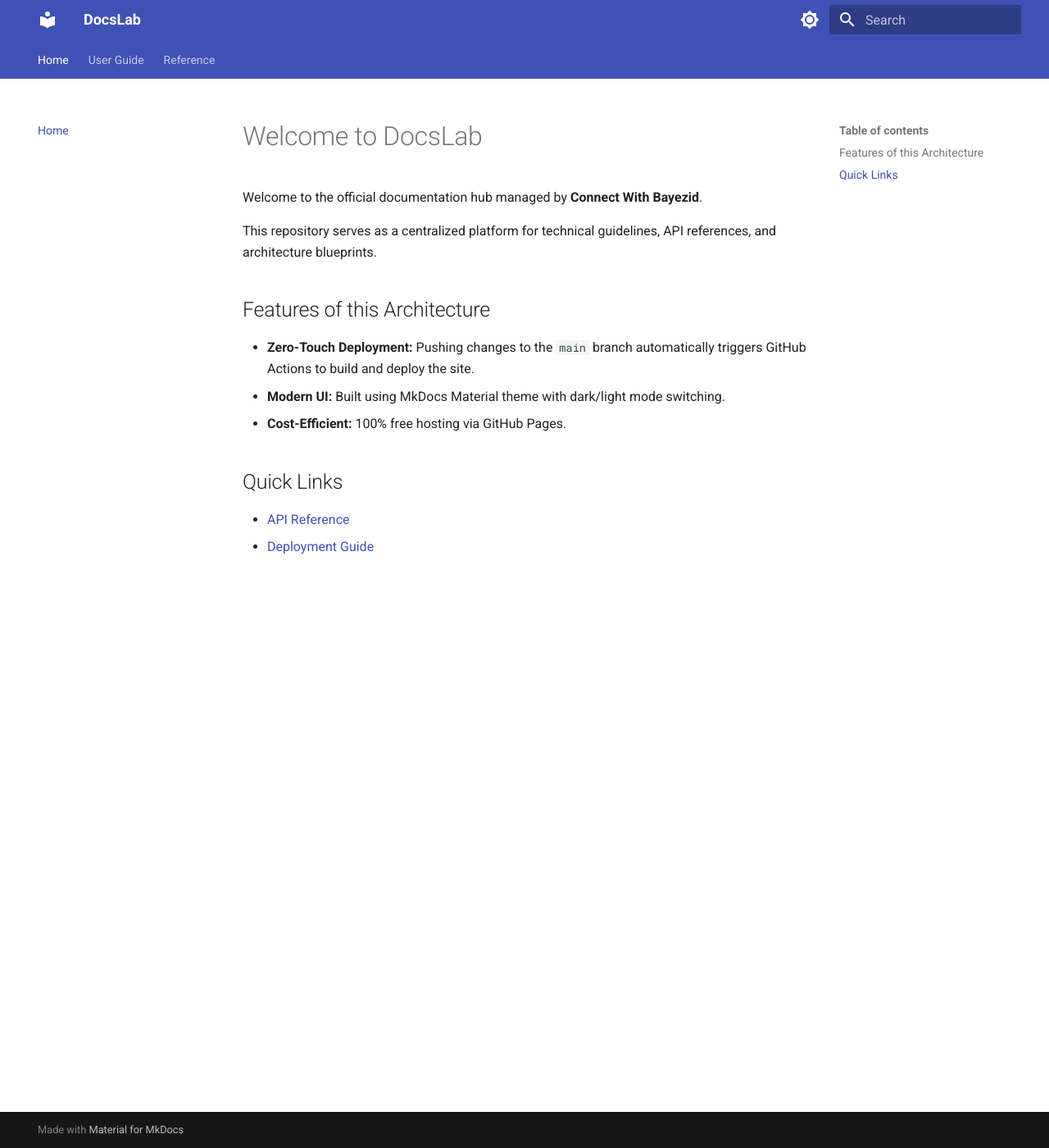
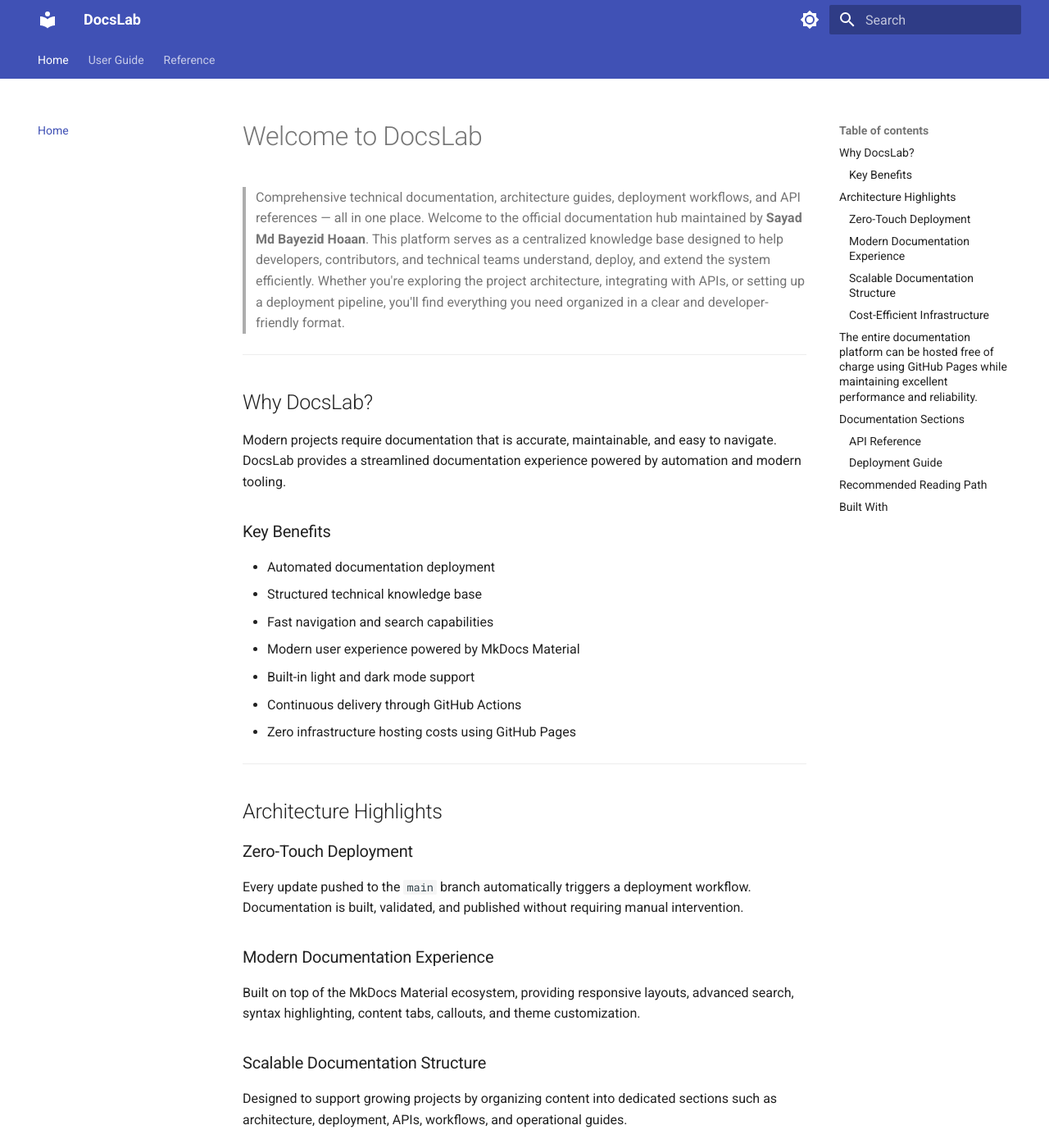
Before and after one commit to bayzed123/docslab, an MkDocs documentation site: the page built from docs/index.md, in a window 1280 px wide and 1400 px high. Shown: the whole window at 82% size. Built offline with MkDocs 1.6.1 and Material for MkDocs 9.7.7, drawn with Linux system fonts in a browser that asks for light colours; some of the changed text lies outside the part shown.

Commit message:
Update index.md

```diff
--- a/docs/index.md
+++ b/docs/index.md
@@ -1,14 +1,57 @@
 # Welcome to DocsLab
-
-Welcome to the official documentation hub managed by **Connect With Bayezid**.
-
-This repository serves as a centralized platform for technical guidelines, API references, and architecture blueprints.
-
-## Features of this Architecture
-* **Zero-Touch Deployment:** Pushing changes to the `main` branch automatically triggers GitHub Actions to build and deploy the site.
-* **Modern UI:** Built using MkDocs Material theme with dark/light mode switching.
-* **Cost-Efficient:** 100% free hosting via GitHub Pages.
-
-## Quick Links
-* [API Reference](api.md)
-* [Deployment Guide](deployment.md)
+> Comprehensive technical documentation, architecture guides, deployment workflows, and API references — all in one place.
+Welcome to the official documentation hub maintained by **Sayad Md Bayezid Hoaan**. This platform serves as a centralized knowledge base designed to help developers, contributors, and technical teams understand, deploy, and extend the system efficiently.
+Whether you're exploring the project architecture, integrating with APIs, or setting up a deployment pipeline, you'll find everything you need organized in a clear and developer-friendly format.
+---
+## Why DocsLab?
+Modern projects require documentation that is accurate, maintainable, and easy to navigate. DocsLab provides a streamlined documentation experience powered by automation and modern tooling.
+### Key Benefits
+-  Automated documentation deployment
+- Structured technical knowledge base
+- Fast navigation and search capabilities
+- Modern user experience powered by MkDocs Material
+- Built-in light and dark mode support
+- Continuous delivery through GitHub Actions
+- Zero infrastructure hosting costs using GitHub Pages
+---
+## Architecture Highlights
+### Zero-Touch Deployment
+Every update pushed to the `main` branch automatically triggers a deployment workflow. Documentation is built, validated, and published without requiring manual intervention.
+### Modern Documentation Experience
+Built on top of the MkDocs Material ecosystem, providing responsive layouts, advanced search, syntax highlighting, content tabs, callouts, and theme customization.
+### Scalable Documentation Structure
+Designed to support growing projects by organizing content into dedicated sections such as architecture, deployment, APIs, workflows, and operational guides.
+### Cost-Efficient Infrastructure
+The entire documentation platform can be hosted free of charge using GitHub Pages while maintaining excellent performance and reliability.
+---
+## Documentation Sections
+### API Reference
+Detailed endpoint documentation, request formats, response payloads, authentication requirements, and integration examples.
+➡️ **Start Here:** [API Reference](api.md)
+---
+### Deployment Guide
+Step-by-step instructions for local development, production deployment, environment configuration, and release workflows.
+➡️ **Start Here:** [Deployment Guide](deployment.md)
+---
+## Recommended Reading Path
+If you're new to the project, follow this sequence:
+1. Read the Architecture Overview
+2. Review the Deployment Guide
+3. Explore the API Reference
+4. Configure your local environment
+5. Begin development or integration
+---
+## Built With
+| Technology | Purpose |
+|------------|---------|
+| MkDocs | Documentation Generator |
+| Material for MkDocs | User Interface & Theme |
+| GitHub Actions | CI/CD Automation |
+| GitHub Pages | Documentation Hosting |
+| Markdown | Content Authoring |
+---
+## Contributing
+Contributions are welcome. If you identify documentation issues, missing information, or opportunities for improvement, feel free to submit updates through the repository workflow.
+Together we can keep the documentation accurate, helpful, and developer-focused.
+---
+> Documentation is not just a project requirement—it's a critical part of the developer experience.
```
